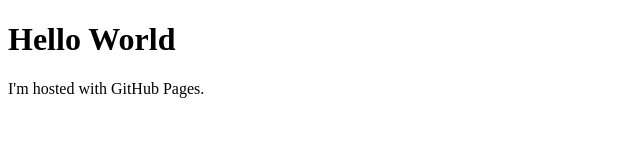
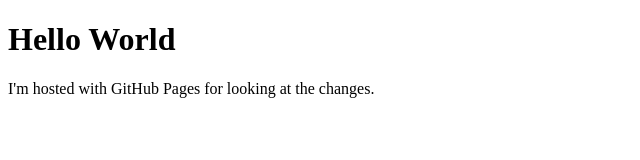
Before and after one commit to VeereshShringari/GIT_HUB_WEBSITE, a plain HTML site: page Index.html in a window 1280 px wide. Shown: the whole page, without its empty margins (0-640 px from the left). Drawn offline with Linux system fonts and the light colour scheme.

Commit message:
Update Index.html
Added index file

```diff
--- a/Index.html
+++ b/Index.html
@@ -2,6 +2,6 @@
 <html>
 <body>
 <h1>Hello World</h1>
-<p>I'm hosted with GitHub Pages.</p>
+<p>I'm hosted with GitHub Pages for looking at the changes.</p>
 </body>
 </html>
```
